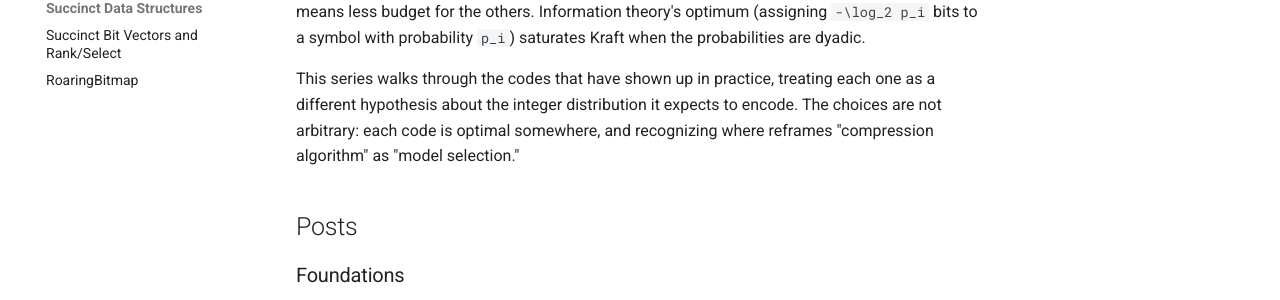
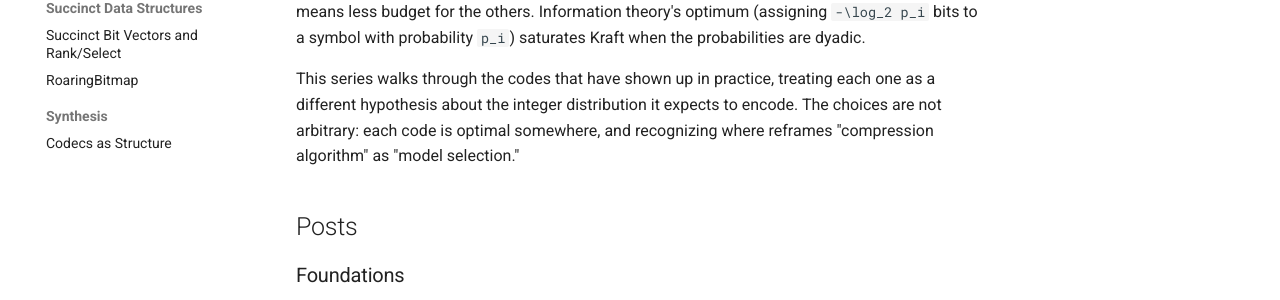
Before and after one commit to queelius/wire-formats, an MkDocs documentation site: the page built from docs/index.md, in a window 1280 px wide. Shown: the part 569-869 px from the top of the page. Built offline with MkDocs 1.6.1 and Material for MkDocs 9.7.7, drawn with Linux system fonts in a browser that asks for light colours.

Commit message:
docs(mkdocs): add Synthesis nav section with post 13
Co-Authored-By: Claude Opus 4.7 (1M context) <noreply@anthropic.com>

```diff
--- a/mkdocs.yml
+++ b/mkdocs.yml
@@ -49,3 +49,5 @@ nav:
   - "Succinct Data Structures":
       - "Succinct Bit Vectors and Rank/Select": "post/2025-06-succinct-wire-formats/index.md"
       - "RoaringBitmap": "post/2025-12-roaring-bitmap-wire-formats/index.md"
+  - "Synthesis":
+      - "Codecs as Structure": "post/2026-05-synthesis-wire-formats/index.md"
```
